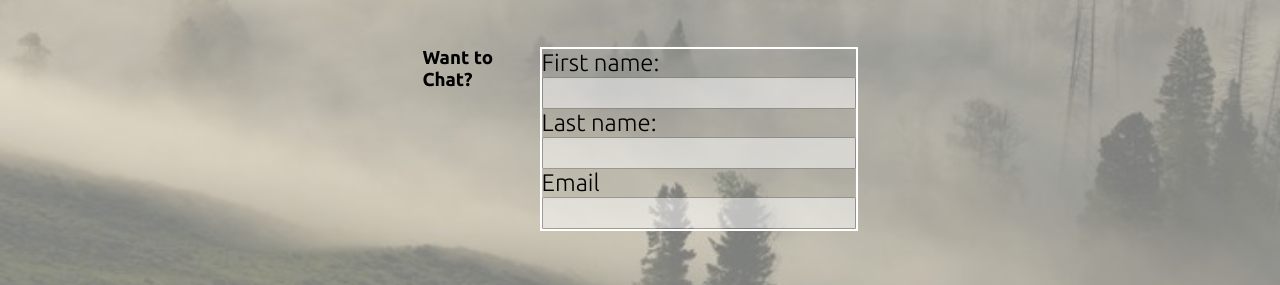
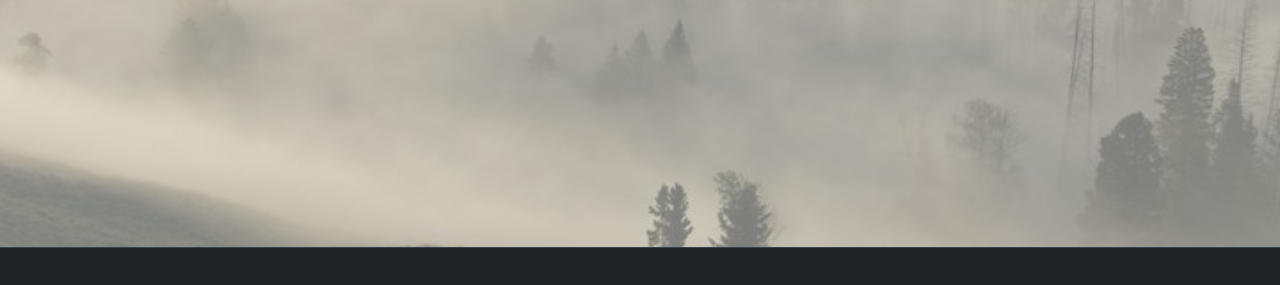
Before and after one commit to skyburn42/about_me_website, a plain HTML site: page pages/contact.html in a window 1280 px wide. Shown: the part 480-765 px from the top of the page. Drawn offline with Linux system fonts and the light colour scheme.

Commit message:
delete form

```diff
--- a/pages/contact.html
+++ b/pages/contact.html
@@ -56,17 +56,7 @@
         </ul>
       </nav>
     </section>
-    <section class="formSection">
-      <h3>Want to Chat?</h3>
-      <form id="contactForm">
-        <label for="fname">First name:</label><br>
-        <input type="text" id="fname" name="fname"><br>
-        <label for="lname">Last name:</label><br>
-        <input type="text" id="lname" name="lname"><br>
-        <label for="email">Email</label><br>
-        <input type="text" id="email" name="email">
-      </form>
-    </section>
+
   </div>
 
   <footer>
```
